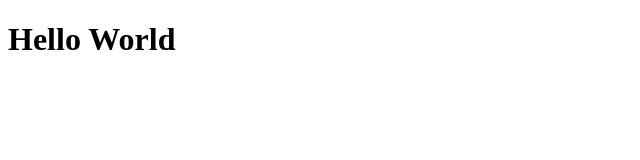
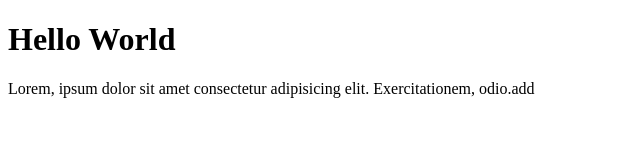
Before and after one commit to ramziddin28/github-tutorial, a plain HTML site: page index.html in a window 1280 px wide. Shown: the whole page, without its empty margins (0-640 px from the left). Drawn offline with Linux system fonts and the light colour scheme.

Commit message:
p teg qo'shildi

```diff
--- a/index.html
+++ b/index.html
@@ -7,5 +7,6 @@
     </head>
     <body>
         <h1>Hello World</h1>
+        <p>Lorem, ipsum dolor sit amet consectetur adipisicing elit. Exercitationem, odio.add </p>
     </body>
 </html>
--- a/script.js
+++ /dev/null
@@ -1 +0,0 @@
-git
```
